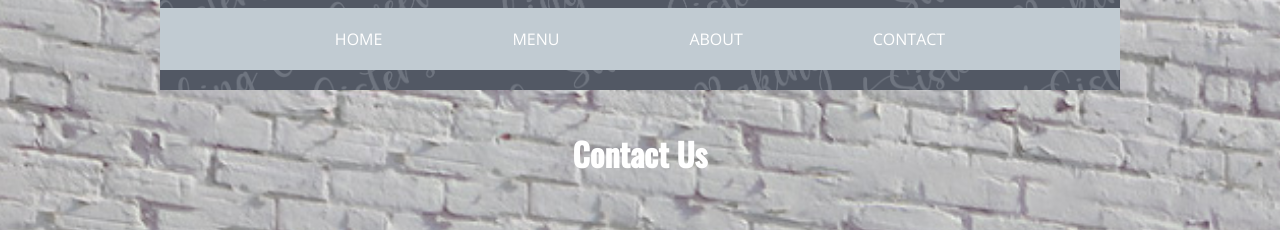
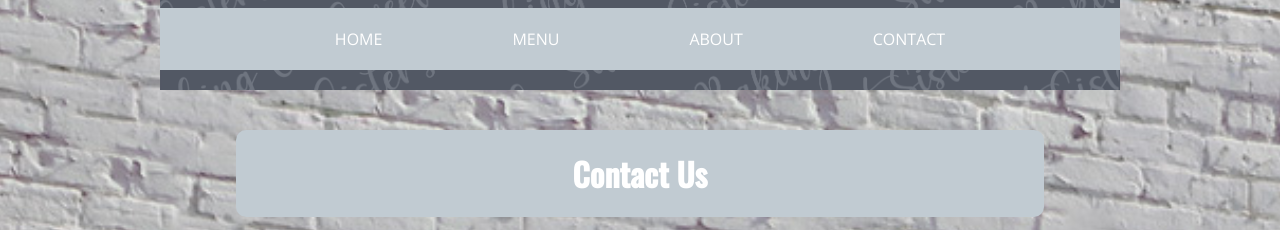
Before and after one commit to lilbean050806-byte/Contact, a plain HTML site: page index.html in a window 1280 px wide. Shown: the part 570-800 px from the top of the page. Drawn offline with nearby package versions, Linux system fonts and the light colour scheme.

Commit message:
everything

```diff
--- a/index.html
+++ b/index.html
@@ -21,7 +21,7 @@ body {
 h1 {
   font-family: "Oswald", sans-serif;
   text-align: center;
-  margin-top: 40px;
+  margin: 0;
   color: #fff;
 }
 
@@ -81,6 +81,18 @@ nav ul li a:hover {
 .nav-container ul li a {
   padding: 10px 15px;
   border-radius: 6px;
+}
+
+
+.contact-header-container {
+  background-color: rgba(193, 203, 210);
+  width: 80%;
+  margin: 40px auto;
+  padding: 20px;
+  border-radius: 10px;
+  text-align: center;
+  color: #fff;
+  font-family: "Oswald", sans-serif;
 }
 
 .contact-container {
@@ -166,10 +178,13 @@ footer img {
   </ul>
 </nav>
 
-<h1>Contact Us</h1>
+
+<div class="contact-header-container">
+  <h1>Contact Us</h1>
+</div>
 
 <div class="contact-container">
-  <!-- Contact Info -->
+
   <div>
     <h2>CONTACT US AT</h2>
     <p>Email: <a href="mailto:sweetsistersbakingco22@gmail.com" style="color:#fff;">sweetsistersbakingco22@gmail.com</a></p>
```
